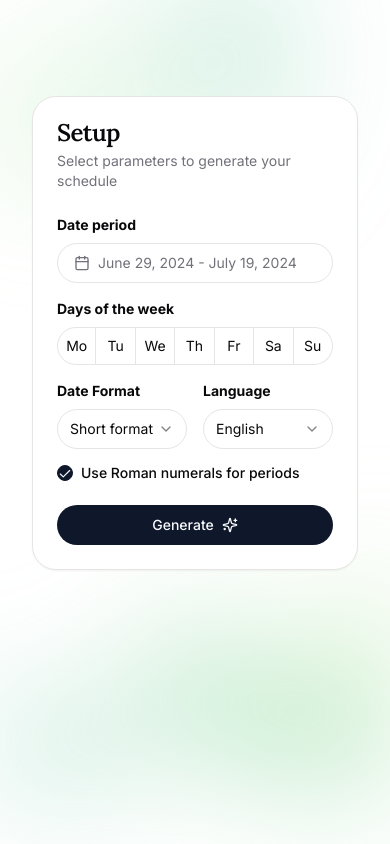
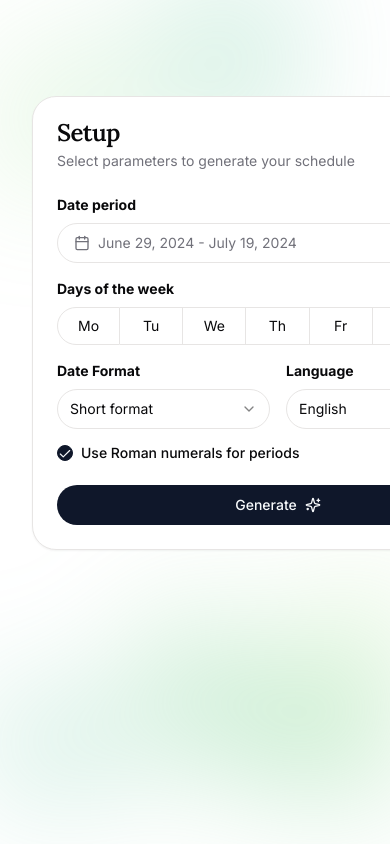
Before and after one commit to Valik3201/nextjs-schedule-generator, a Next.js app: page /en in a window 390 px wide. Shown: the part 844-1688 px from the top of the page. Built offline with nearby package versions, Linux system fonts and the light colour scheme.

Commit message:
style(date-picker): Added truncate for input to enhance responsiveness

```diff
--- a/components/schedule/DateSelector.tsx
+++ b/components/schedule/DateSelector.tsx
@@ -39,15 +39,17 @@ const DateSelector: React.FC<DateSelectorProps> = ({ date, setDate }) => {
               !date ? "" : "text-muted-foreground"
             )}
           >
-            <CalendarIcon className="mr-2 h-4 w-4" />
+            <CalendarIcon className="mr-2 h-4 w-4 min-h-4 min-w-4" />
             {date?.from ? (
               date.to ? (
-                <>
+                <span className="w-96 text-ellipsis truncate">
                   {format(date.from, dateFormat, { locale: currentLocale })} -{" "}
                   {format(date.to, dateFormat, { locale: currentLocale })}
-                </>
+                </span>
               ) : (
-                format(date.from, dateFormat, { locale: currentLocale })
+                <span className="w-96 text-ellipsis truncate">
+                  {format(date.from, dateFormat, { locale: currentLocale })}
+                </span>
               )
             ) : (
               <span>{d.pickDate}</span>
```
